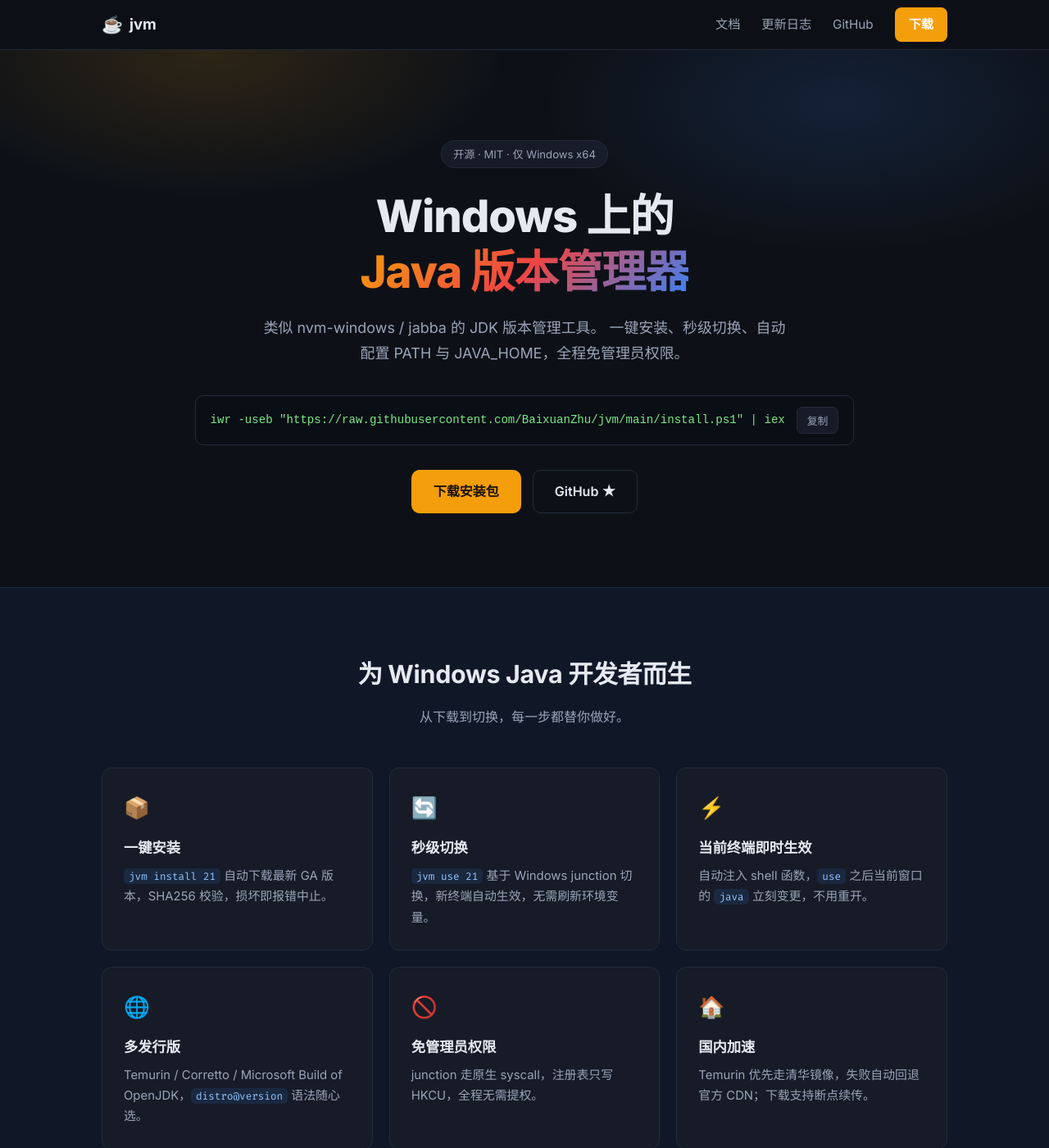
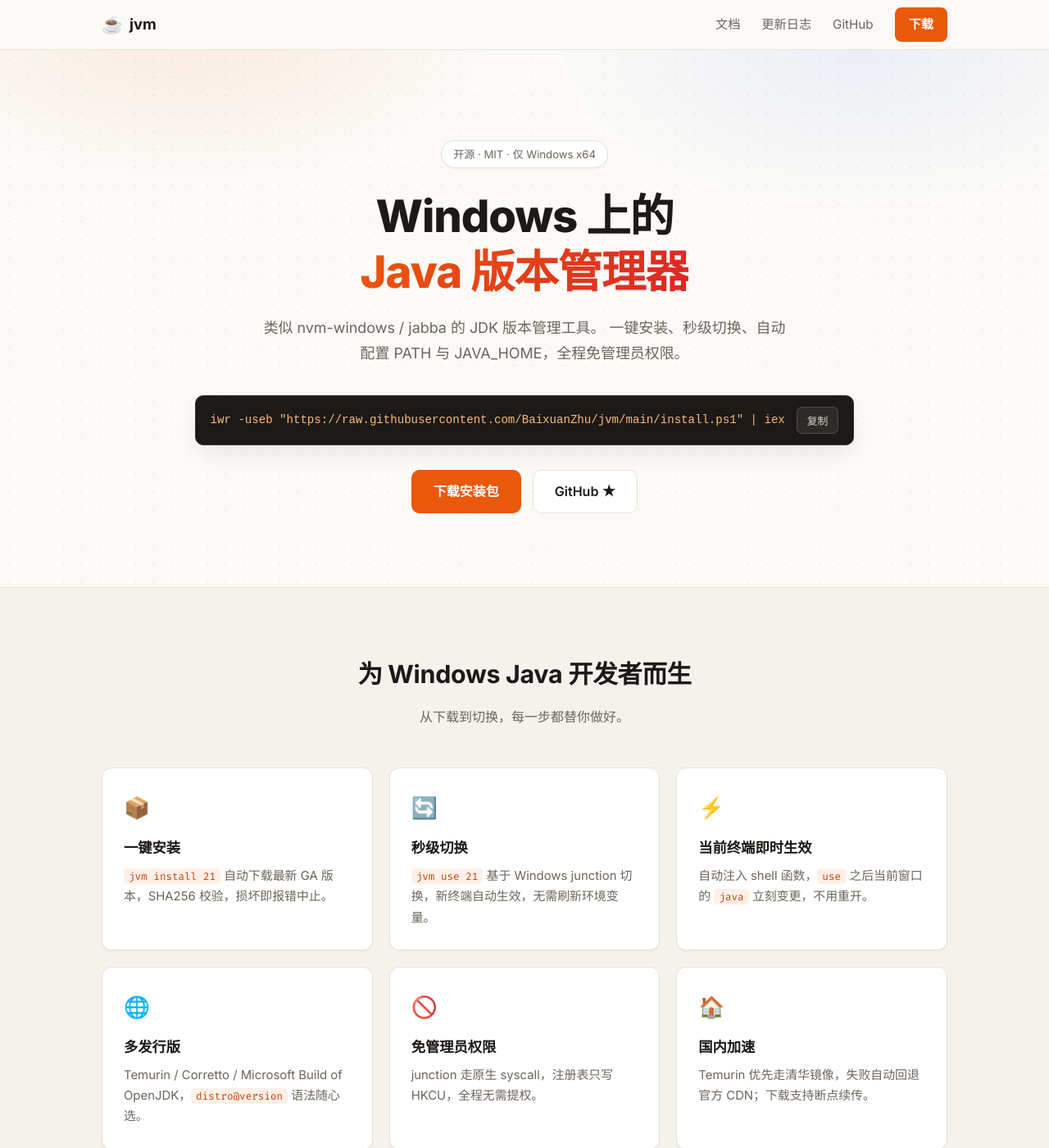
Before and after one commit to BaixuanZhu/jvm, a Jekyll site: the page built from index.md, in a window 1280 px wide and 1400 px high. Shown: the whole window at 82% size. Built offline with Jekyll 4.4.1, drawn with Linux system fonts in a browser that asks for light colours.

Commit message:
feat(site): 亮色暖白主题 + 下载按钮改最新安装包直链
- 主题从深色改为暖白纸感亮色（hero 细点阵纹理、卡片柔和投影），
  代码块/终端保留深色形成质感对比
- 「下载」「下载安装包」按钮改用 releases/latest/download/<资产名> 直链，
  点击直接开始下载 setup.exe，不再跳 Release 页面

```diff
--- a/_config.yml
+++ b/_config.yml
@@ -18,6 +18,8 @@ permalink: pretty
 # 仓库信息（seo-tag 与页面内链接使用）
 github_repo: https://github.com/BaixuanZhu/jvm
 github_releases: https://github.com/BaixuanZhu/jvm/releases/latest
+# 最新版安装包直链（releases/latest/download/<资产名> 永远指向最新 Release 的对应文件）
+download_setup: https://github.com/BaixuanZhu/jvm/releases/latest/download/jvm-windows-amd64-setup.exe
 
 plugins:
   - jekyll-seo-tag
--- a/_includes/header.html
+++ b/_includes/header.html
@@ -13,7 +13,7 @@
       <a href="{{ '/docs/install/' | relative_url }}">文档</a>
       <a href="{{ '/changelog/' | relative_url }}">更新日志</a>
       <a href="{{ site.github_repo }}" target="_blank" rel="noopener">GitHub</a>
-      <a class="btn btn-sm btn-primary" href="{{ site.github_releases }}" target="_blank" rel="noopener">下载</a>
+      <a class="btn btn-sm btn-primary" href="{{ site.download_setup }}">下载</a>
     </nav>
   </div>
 </header>
--- a/assets/css/main.css
+++ b/assets/css/main.css
@@ -1,18 +1,22 @@
 /* ============================================================
-   jvm 官网样式 —— 深色科技感产品落地页
+   jvm 官网样式 —— 暖白纸感亮色主题
    ============================================================ */
 
 :root {
-  --bg: #0d1117;
-  --bg-soft: #101828;
-  --bg-card: #161b27;
-  --border: #232b3a;
-  --text: #e6e9f0;
-  --text-dim: #9aa4b8;
-  --accent: #f59e0b;          /* Java 橙 */
-  --accent-2: #3b82f6;        /* 蓝 */
-  --accent-grad: linear-gradient(135deg, #f59e0b 0%, #ef4444 50%, #3b82f6 100%);
+  --bg: #fbfaf7;
+  --bg-soft: #f4f2ec;
+  --bg-card: #ffffff;
+  --border: #e6e2d8;
+  --text: #1c1917;
+  --text-dim: #6b655c;
+  --accent: #c2410c;          /* Java 橙（深一度，白底上对比度够） */
+  --accent-bright: #ea580c;
+  --accent-2: #1d4ed8;
+  --accent-grad: linear-gradient(120deg, #ea580c 0%, #dc2626 100%);
+  --code-bg: #1c1917;         /* 代码块保留深色，形成质感对比 */
   --radius: 12px;
+  --shadow-sm: 0 1px 2px rgba(28, 25, 23, .05);
+  --shadow-lg: 0 12px 32px -8px rgba(28, 25, 23, .12);
   --font-sans: "Inter", "PingFang SC", "Microsoft YaHei", system-ui, sans-serif;
   --font-mono: "Fira Code", "Cascadia Code", Consolas, monospace;
 }
@@ -34,12 +38,12 @@ body {
 a { color: var(--accent-2); text-decoration: none; }
 a:hover { text-decoration: underline; }
 
-::selection { background: rgba(245, 158, 11, .3); }
+::selection { background: rgba(234, 88, 12, .2); }
 
 /* ---------- 顶栏 ---------- */
 .site-header {
   position: sticky; top: 0; z-index: 50;
-  background: rgba(13, 17, 23, .82);
+  background: rgba(251, 250, 247, .85);
   backdrop-filter: blur(12px);
   border-bottom: 1px solid var(--border);
 }
@@ -64,10 +68,10 @@ a:hover { text-decoration: underline; }
   transition: transform .15s ease, box-shadow .15s ease, background .15s ease;
 }
 .btn:hover { text-decoration: none; transform: translateY(-2px); }
-.btn-primary { background: var(--accent); color: #1a1205; }
-.btn-primary:hover { box-shadow: 0 6px 24px rgba(245, 158, 11, .35); }
-.btn-ghost { background: transparent; color: var(--text); border-color: var(--border); }
-.btn-ghost:hover { border-color: var(--text-dim); }
+.btn-primary { background: var(--accent-bright); color: #fff; }
+.btn-primary:hover { box-shadow: 0 8px 24px rgba(234, 88, 12, .3); background: var(--accent); }
+.btn-ghost { background: var(--bg-card); color: var(--text); border-color: var(--border); }
+.btn-ghost:hover { border-color: var(--text-dim); box-shadow: var(--shadow-sm); }
 .btn-sm { padding: 7px 16px; font-size: .9rem; border-radius: 8px; }
 
 /* ---------- Hero ---------- */
@@ -76,18 +80,23 @@ a:hover { text-decoration: underline; }
   padding: 110px 0 90px;
   text-align: center;
   overflow: hidden;
+  /* 细点阵纹理，增加纸感 */
+  background-image: radial-gradient(rgba(28, 25, 23, .055) 1px, transparent 1px);
+  background-size: 22px 22px;
 }
 .hero::before {
   content: ""; position: absolute; inset: 0;
   background:
-    radial-gradient(600px 300px at 20% 0%, rgba(245, 158, 11, .14), transparent 60%),
-    radial-gradient(600px 300px at 80% 10%, rgba(59, 130, 246, .14), transparent 60%);
+    radial-gradient(620px 320px at 18% -5%, rgba(234, 88, 12, .10), transparent 60%),
+    radial-gradient(620px 320px at 82% 0%, rgba(29, 78, 216, .07), transparent 60%);
   pointer-events: none;
 }
+.hero > .container { position: relative; }
 .hero-badge {
   display: inline-block; padding: 5px 14px; border-radius: 999px;
   border: 1px solid var(--border); background: var(--bg-card);
   color: var(--text-dim); font-size: .82rem; margin-bottom: 24px;
+  box-shadow: var(--shadow-sm);
 }
 .hero h1 {
   font-size: clamp(2.2rem, 5vw, 3.4rem);
@@ -107,24 +116,25 @@ a:hover { text-decoration: underline; }
 .install-cmd {
   display: inline-flex; align-items: center; gap: 14px;
   margin: 36px auto 0; max-width: 100%;
-  background: #0a0e15; border: 1px solid var(--border);
+  background: var(--code-bg); border: 1px solid #34302b;
   border-radius: 10px; padding: 13px 18px;
   font-family: var(--font-mono); font-size: .88rem;
   text-align: left;
+  box-shadow: var(--shadow-lg);
 }
 .install-cmd code {
-  color: #7ee787; white-space: nowrap; overflow-x: auto;
+  color: #fdba74; white-space: nowrap; overflow-x: auto;
   scrollbar-width: none;
 }
 .install-cmd code::-webkit-scrollbar { display: none; }
 .copy-btn {
-  flex: none; background: var(--bg-card); border: 1px solid var(--border);
-  color: var(--text-dim); border-radius: 7px; padding: 6px 12px;
+  flex: none; background: rgba(255,255,255,.08); border: 1px solid rgba(255,255,255,.16);
+  color: #d6d0c7; border-radius: 7px; padding: 6px 12px;
   font-size: .8rem; cursor: pointer; font-family: var(--font-sans);
-  transition: color .15s, border-color .15s;
+  transition: color .15s, border-color .15s, background .15s;
 }
-.copy-btn:hover { color: var(--text); border-color: var(--text-dim); }
-.copy-btn.copied { color: #7ee787; border-color: #7ee787; }
+.copy-btn:hover { color: #fff; border-color: rgba(255,255,255,.4); }
+.copy-btn.copied { color: #86efac; border-color: #86efac; }
 
 .hero-actions { margin-top: 30px; display: flex; gap: 14px; justify-content: center; flex-wrap: wrap; }
 
@@ -149,47 +159,52 @@ a:hover { text-decoration: underline; }
 .feature-card {
   background: var(--bg-card); border: 1px solid var(--border);
   border-radius: var(--radius); padding: 26px;
-  transition: border-color .2s, transform .2s;
+  box-shadow: var(--shadow-sm);
+  transition: border-color .2s, transform .2s, box-shadow .2s;
 }
-.feature-card:hover { border-color: rgba(245, 158, 11, .45); transform: translateY(-3px); }
+.feature-card:hover { border-color: rgba(234, 88, 12, .5); transform: translateY(-3px); box-shadow: var(--shadow-lg); }
 .feature-card .icon { font-size: 1.6rem; }
 .feature-card h3 { margin: 12px 0 8px; font-size: 1.08rem; }
 .feature-card p { color: var(--text-dim); font-size: .93rem; }
-.feature-card code { font-family: var(--font-mono); font-size: .85em; background: rgba(59,130,246,.12); color: #93c5fd; padding: 1px 6px; border-radius: 5px; }
+.feature-card code { font-family: var(--font-mono); font-size: .85em; background: #fdf0e7; color: var(--accent); padding: 1px 6px; border-radius: 5px; }
 
 /* ---------- 快速开始 ---------- */
 .terminal {
   max-width: 680px; margin: 0 auto;
-  background: #0a0e15; border: 1px solid var(--border);
+  background: var(--code-bg); border: 1px solid #34302b;
   border-radius: var(--radius); overflow: hidden;
-  box-shadow: 0 20px 60px rgba(0, 0, 0, .45);
+  box-shadow: var(--shadow-lg);
 }
 .terminal-bar {
   display: flex; align-items: center; gap: 7px;
-  padding: 12px 16px; background: var(--bg-card); border-bottom: 1px solid var(--border);
+  padding: 12px 16px; background: #292520; border-bottom: 1px solid #34302b;
 }
 .terminal-bar .dot { width: 11px; height: 11px; border-radius: 50%; }
 .dot.r { background: #ef4444; } .dot.y { background: #f59e0b; } .dot.g { background: #22c55e; }
-.terminal-bar .term-title { margin-left: 10px; color: var(--text-dim); font-size: .78rem; font-family: var(--font-mono); }
+.terminal-bar .term-title { margin-left: 10px; color: #a8a095; font-size: .78rem; font-family: var(--font-mono); }
 .terminal pre { padding: 20px 22px; overflow-x: auto; font-family: var(--font-mono); font-size: .9rem; line-height: 1.8; }
-.terminal .c { color: #6b7689; }   /* 注释 */
-.terminal .p { color: #f59e0b; }   /* 提示符/命令 */
-.terminal .o { color: #7ee787; }   /* 输出 */
+.terminal .c { color: #78716c; }   /* 注释 */
+.terminal .p { color: #fdba74; }   /* 命令 */
+.terminal .o { color: #86efac; }   /* 输出 */
 
 /* ---------- 发行版卡片 ---------- */
 .distro-grid { display: grid; gap: 20px; grid-template-columns: repeat(auto-fit, minmax(280px, 1fr)); }
 .distro-card {
   background: var(--bg-card); border: 1px solid var(--border);
   border-radius: var(--radius); padding: 28px; text-align: center;
+  box-shadow: var(--shadow-sm);
+  transition: transform .2s, box-shadow .2s;
 }
+.distro-card:hover { transform: translateY(-3px); box-shadow: var(--shadow-lg); }
 .distro-card h3 { font-size: 1.15rem; margin-bottom: 6px; }
 .distro-card .vendor { color: var(--text-dim); font-size: .85rem; margin-bottom: 16px; }
 .distro-card code {
-  display: block; background: #0a0e15; border: 1px solid var(--border);
+  display: block; background: var(--code-bg); border: 1px solid #34302b;
   border-radius: 8px; padding: 10px; font-family: var(--font-mono);
-  font-size: .85rem; color: #93c5fd;
+  font-size: .85rem; color: #fdba74;
 }
 .distro-note { text-align: center; color: var(--text-dim); font-size: .9rem; margin-top: 26px; }
+.distro-note code { font-family: var(--font-mono); font-size: .85em; background: #fdf0e7; color: var(--accent); padding: 1px 6px; border-radius: 5px; }
 
 /* ---------- CTA ---------- */
 .cta { text-align: center; }
@@ -202,43 +217,43 @@ a:hover { text-decoration: underline; }
 .footer-links { display: flex; gap: 22px; justify-content: center; flex-wrap: wrap; margin-bottom: 16px; }
 .footer-links a { color: var(--text-dim); font-size: .9rem; }
 .footer-links a:hover { color: var(--text); text-decoration: none; }
-.footer-copy { color: #5b6577; font-size: .8rem; }
+.footer-copy { color: #a39e93; font-size: .8rem; }
 
 /* ---------- 文档页 ---------- */
 .docs-layout { display: grid; grid-template-columns: 220px 1fr; gap: 48px; padding-top: 40px; padding-bottom: 80px; }
 .docs-sidebar { position: sticky; top: 84px; align-self: start; }
 .docs-sidebar nav { display: flex; flex-direction: column; gap: 2px; }
-.sidebar-title { color: #5b6577; font-size: .75rem; text-transform: uppercase; letter-spacing: .08em; margin: 18px 0 6px; }
+.sidebar-title { color: #a39e93; font-size: .75rem; text-transform: uppercase; letter-spacing: .08em; margin: 18px 0 6px; }
 .sidebar-title:first-child { margin-top: 0; }
 .docs-sidebar a {
   color: var(--text-dim); font-size: .92rem; padding: 7px 12px;
   border-radius: 7px; border-left: 2px solid transparent;
 }
-.docs-sidebar a:hover { color: var(--text); background: var(--bg-card); text-decoration: none; }
-.docs-sidebar a.active { color: var(--accent); background: rgba(245, 158, 11, .08); border-left-color: var(--accent); }
+.docs-sidebar a:hover { color: var(--text); background: var(--bg-soft); text-decoration: none; }
+.docs-sidebar a.active { color: var(--accent); background: #fdf0e7; border-left-color: var(--accent-bright); }
 
 .docs-content { min-width: 0; }
 .docs-content h1 { font-size: 1.9rem; margin-bottom: 24px; padding-bottom: 16px; border-bottom: 1px solid var(--border); }
 .docs-content h2 { font-size: 1.35rem; margin: 40px 0 14px; }
 .docs-content h3 { font-size: 1.1rem; margin: 28px 0 10px; }
-.docs-content p, .docs-content li { color: #c3cad8; font-size: .97rem; }
+.docs-content p, .docs-content li { color: #44403a; font-size: .97rem; }
 .docs-content ul, .docs-content ol { padding-left: 24px; margin: 10px 0; }
 .docs-content a { color: var(--accent-2); }
 .docs-content strong { color: var(--text); }
 .docs-content blockquote {
-  border-left: 3px solid var(--accent); background: rgba(245, 158, 11, .06);
+  border-left: 3px solid var(--accent-bright); background: #fdf0e7;
   padding: 12px 18px; border-radius: 0 8px 8px 0; margin: 16px 0;
 }
 .docs-content blockquote p { color: var(--text-dim); font-size: .92rem; }
-.docs-content table { width: 100%; border-collapse: collapse; margin: 16px 0; font-size: .92rem; }
+.docs-content table { width: 100%; border-collapse: collapse; margin: 16px 0; font-size: .92rem; background: var(--bg-card); }
 .docs-content th, .docs-content td { border: 1px solid var(--border); padding: 9px 14px; text-align: left; }
-.docs-content th { background: var(--bg-card); }
-.docs-content code { font-family: var(--font-mono); font-size: .86em; background: rgba(59,130,246,.12); color: #93c5fd; padding: 2px 7px; border-radius: 5px; }
+.docs-content th { background: var(--bg-soft); }
+.docs-content code { font-family: var(--font-mono); font-size: .86em; background: #fdf0e7; color: var(--accent); padding: 2px 7px; border-radius: 5px; }
 .docs-content pre {
-  background: #0a0e15; border: 1px solid var(--border); border-radius: 10px;
+  background: var(--code-bg); border: 1px solid #34302b; border-radius: 10px;
   padding: 16px 20px; overflow-x: auto; margin: 14px 0; position: relative;
 }
-.docs-content pre code { background: none; color: #d5dbe7; padding: 0; font-size: .88rem; line-height: 1.7; }
+.docs-content pre code { background: none; color: #e7e0d6; padding: 0; font-size: .88rem; line-height: 1.7; }
 .docs-content hr { border: 0; border-top: 1px solid var(--border); margin: 36px 0; }
 
 /* 文档代码块复制按钮 */
@@ -259,7 +274,7 @@ a:hover { text-decoration: underline; }
   .site-nav {
     display: none; position: absolute; top: 60px; left: 0; right: 0;
     flex-direction: column; align-items: stretch; gap: 0;
-    background: var(--bg-soft); border-bottom: 1px solid var(--border);
+    background: var(--bg); border-bottom: 1px solid var(--border);
     padding: 10px 24px 18px;
   }
   .site-nav.open { display: flex; }
--- a/index.md
+++ b/index.md
@@ -19,7 +19,7 @@ title: 首页
     </div>
 
     <div class="hero-actions">
-      <a class="btn btn-primary" href="{{ site.github_releases }}" target="_blank" rel="noopener">下载安装包</a>
+      <a class="btn btn-primary" href="{{ site.download_setup }}">下载安装包</a>
       <a class="btn btn-ghost" href="{{ site.github_repo }}" target="_blank" rel="noopener">GitHub ★</a>
     </div>
   </div>
```
